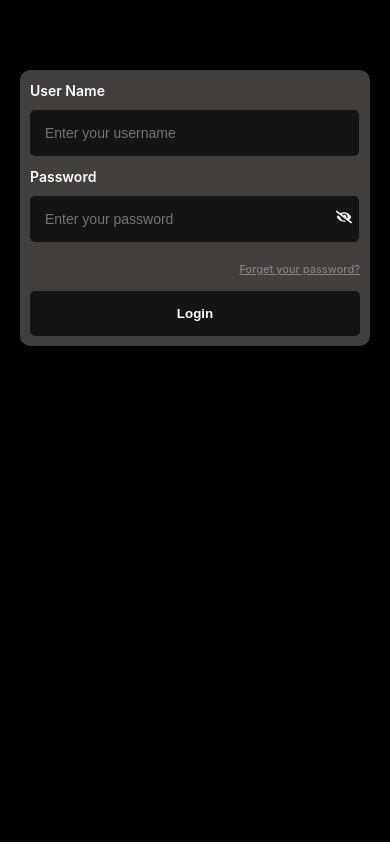
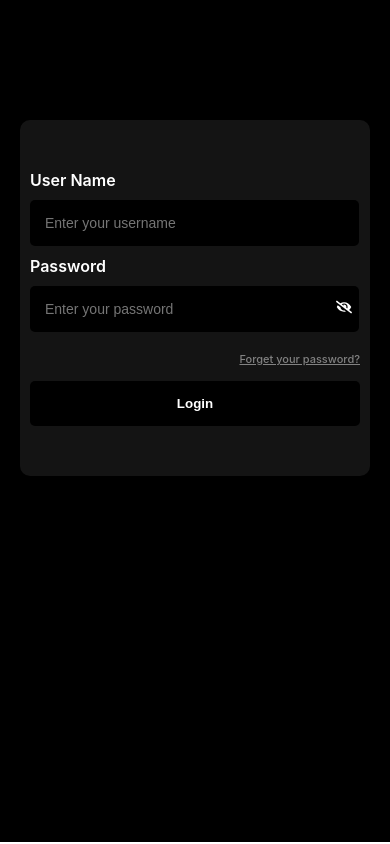
Before and after one commit to reejavijin2002/companynamefigma, a React (Create React App) app: page / in a window 390 px wide. Built offline with nearby package versions, Linux system fonts and the light colour scheme.

Commit message:
loginpagestylechanged

```diff
--- a/src/components/login/Login.jsx
+++ b/src/components/login/Login.jsx
@@ -22,7 +22,7 @@ const navigate=useNavigate()
   const validateForm = (values) => {
     const errors = {};
     if (!username.trim()) {
-      errors.Username = "Userid is required";
+      errors.Username = "Username is required";
     }
     if (!password.trim()) {
       errors.Password = "Password is required";
--- a/src/components/login/login.css
+++ b/src/components/login/login.css
@@ -7,10 +7,12 @@
         height: 100vh;
     }
     .seconddiv {
-        background-color: #413e3e;
+        background-color: #141414;
         padding: 10px;
+        padding-top: 50px;
+        margin-top: 100px;
+        padding-bottom: 50px;
         border-radius: 10px;
-        margin-top: 50px;
     }
     img {
         margin-top: 40px;
@@ -44,10 +46,12 @@
     }
     label {
         color: white;
-        font-size: 14px;
+        font-size: 16px;
         margin-bottom: 10px;
         font-weight: 600;
         padding-bottom: 20px;
+        font-style: 'poppins';
+        margin-top: 10px;
     }
     .input {
         font-size: 14px;
@@ -138,6 +142,9 @@
 
 .validate {
     color: red;
+    margin-top: -10px;
+    margin-bottom: 10px;
+    font-size: 13px;
 }
 
 .maindiv {
@@ -180,15 +187,17 @@ img {
 
 label {
     color: white;
-    font-size: 14px;
+    font-size: 16px;
     margin-bottom: 10px;
     font-weight: 600;
     padding-bottom: 20px;
+    font-style: 'poppins';
+    margin-top: 10px;
 }
 
 .input {
     font-size: 14px;
-    background-color: #141414;
+    background-color: #000000;
     align-items: center;
     padding: 15px 0px;
     padding-left: 15px;
@@ -243,7 +252,7 @@ label {
     padding: 15px 5px;
     border: none;
     margin-top: 10px;
-    background-color: #141414;
+    background-color: #000000;
     color: white;
     font-weight: 600;
     border-radius: 5px;
@@ -262,7 +271,7 @@ label {
 .input1 {
     padding-right: 30px;
     font-size: 14px;
-    background-color: #141414;
+    background-color: #000000;
     align-items: center;
     padding: 15px 0px;
     padding-left: 15px;
```
